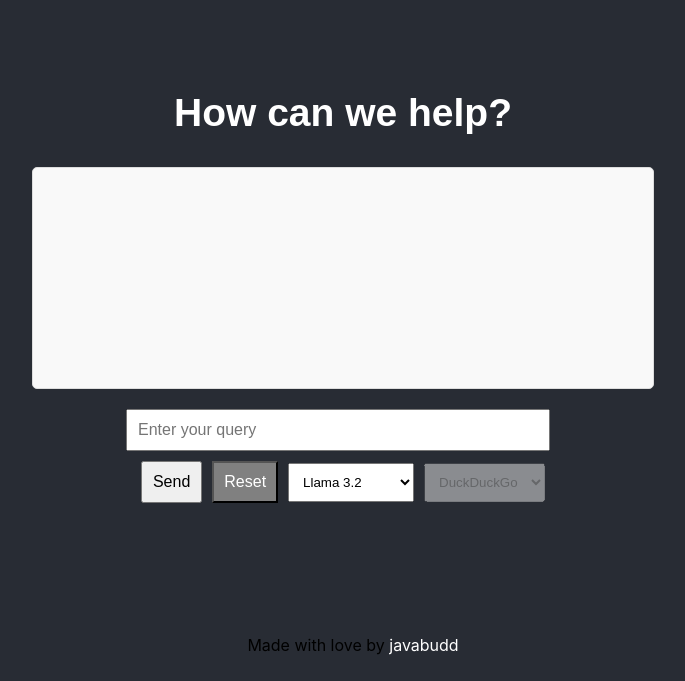
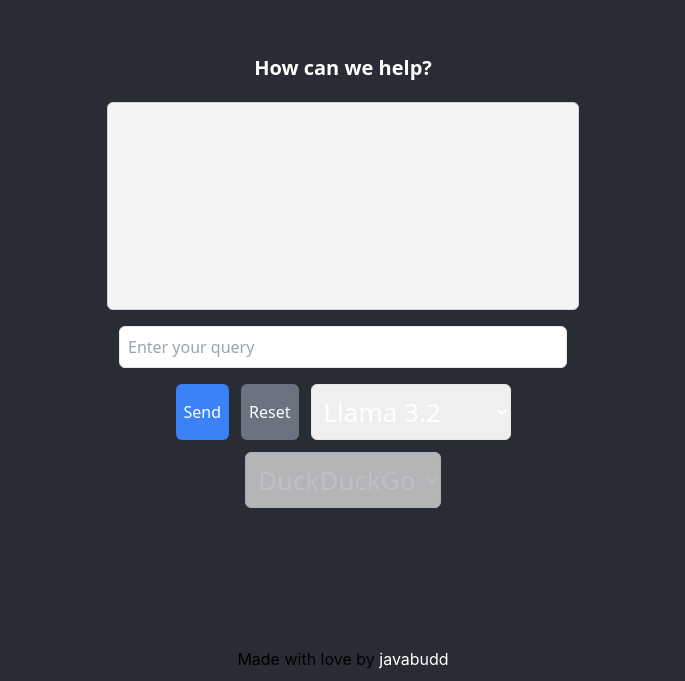
Before and after one commit to javabudd/oquery, a React (Create React App) app in the folder frontend/: page / in a window 1280 px wide. Shown: the part 119-800 px from the top of the page, without its empty margins (297-982 px from the left). Built offline with nearby package versions, Linux system fonts and the light colour scheme.

Commit message:
Add tailwind

```diff
--- a/frontend/package.json
+++ b/frontend/package.json
@@ -1,5 +1,5 @@
 {
-  "name": "frontend",
+  "name": "oquery-frontend",
   "version": "0.1.0",
   "private": true,
   "dependencies": {
@@ -39,5 +39,8 @@
       "last 1 firefox version",
       "last 1 safari version"
     ]
+  },
+  "devDependencies": {
+    "tailwindcss": "3"
   }
 }
--- a/frontend/src/QueryLlmComponent.tsx
+++ b/frontend/src/QueryLlmComponent.tsx
@@ -1,27 +1,26 @@
 import {useCallback, useEffect, useRef, useState} from "react";
 
 const API_URL = "https://javabudd.hopto.org/query";
-const DEFAULT_MODEL = 'llama3.2';
-const DEFAULT_SEARCH_ENGINE = 'duckduckgo';
+const DEFAULT_MODEL = "llama3.2";
+const DEFAULT_SEARCH_ENGINE = "duckduckgo";
 
 const QueryLlmComponent: React.FC = () => {
-	const [query, setQuery] = useState<string>("");
-	const [model, setModel] = useState<string | null>(null);
-	const [searchEngine, setSearchEngine] = useState<string | null>(null);
-	const [response, setResponse] = useState<string>("");
-	const [loading, setLoading] = useState<boolean>(false);
+	const [query, setQuery] = useState("");
+	const [model, setModel] = useState<string>(DEFAULT_MODEL);
+	const [searchEngine, setSearchEngine] = useState<string>(DEFAULT_SEARCH_ENGINE);
+	const [response, setResponse] = useState("");
+	const [loading, setLoading] = useState(false);
 	const [error, setError] = useState<string | null>(null);
 	const controllerRef = useRef<AbortController | null>(null);
 	const responseRef = useRef<HTMLDivElement | null>(null);
 
 	const sendRequest = useCallback(async () => {
-		if (!query.trim()) return; // Prevent empty queries
+		if (!query.trim()) return;
 
 		setLoading(true);
 		setError(null);
-		setResponse(""); // Clear previous response
+		setResponse("");
 
-		// Abort any previous request
 		if (controllerRef.current) {
 			controllerRef.current.abort();
 		}
@@ -30,20 +29,13 @@ const QueryLlmComponent: React.FC = () => {
 		controllerRef.current = controller;
 		const signal = controller.signal;
 
-		console.log("Sending query:", query);
-
 		try {
 			const res = await fetch(API_URL, {
 				method: "POST",
 				headers: {
 					"Content-Type": "application/json",
 				},
-				body: JSON.stringify({
-					model: model ? model : DEFAULT_MODEL,
-					message: query,
-					history: [],
-					searchEngine: searchEngine ? searchEngine : DEFAULT_SEARCH_ENGINE
-				}),
+				body: JSON.stringify({model, message: query, history: [], searchEngine}),
 				signal,
 			});
 
@@ -51,7 +43,6 @@ const QueryLlmComponent: React.FC = () => {
 				throw new Error(`Server error: ${res.statusText}`);
 			}
 
-			// Read and process the stream
 			const reader = res.body.getReader();
 			const decoder = new TextDecoder();
 			let result = "";
@@ -84,10 +75,10 @@ const QueryLlmComponent: React.FC = () => {
 		setQuery("");
 		setResponse("");
 		setError(null);
-		setModel(null);
+		setModel(DEFAULT_MODEL);
+		setSearchEngine(DEFAULT_SEARCH_ENGINE);
 	};
 
-	// Auto-scroll down when response updates
 	useEffect(() => {
 		if (responseRef.current) {
 			responseRef.current.scrollTop = responseRef.current.scrollHeight;
@@ -95,78 +86,33 @@ const QueryLlmComponent: React.FC = () => {
 	}, [response]);
 
 	return (
-		<div style={{padding: "20px", fontFamily: "Arial, sans-serif", textAlign: "center"}}>
-			<h2>How can we help?</h2>
-
-			<div
-				ref={responseRef}
-				style={{
-					marginTop: "20px",
-					color: "green",
-					whiteSpace: "pre-line",
-					textAlign: "center",
-					border: "1px solid #ddd",
-					padding: "10px",
-					borderRadius: "5px",
-					backgroundColor: "#f9f9f9",
-					width: '600px',
-					maxWidth: "600px",
-					margin: "20px auto",
-					overflowWrap: "break-word",
-					wordWrap: "break-word",
-					overflowY: "auto",
-					height: '200px',
-					maxHeight: "400px",
-				}}
-			>
+		<div className="p-5 font-sans text-center max-w-lg mx-auto">
+			<h2 className="text-xl font-bold">How can we help?</h2>
+			<div ref={responseRef}
+			     className="mt-5 text-green-600 whitespace-pre-line text-center border border-gray-300 p-3 rounded-md bg-gray-100 w-full max-w-lg mx-auto overflow-y-auto h-52 max-h-96 break-words">
 				{response && <strong>Response:</strong>}
 				<p>{response}</p>
 			</div>
 
-			{error && <p style={{marginTop: "20px", color: "red"}}>Error: {error}</p>}
-			<input
-				type="text"
-				placeholder="Enter your query"
-				value={query}
-				onChange={(e) => setQuery(e.target.value)}
-				disabled={loading}
-				style={{
-					padding: "10px",
-					marginRight: "10px",
-					width: "80%",
-					maxWidth: "400px",
-				}}
-			/>
+			{error && <p className="mt-5 text-red-500">Error: {error}</p>}
+			<input type="text" placeholder="Enter your query" value={query} onChange={(e) => setQuery(e.target.value)}
+			       disabled={loading} className="p-2 mt-4 w-full max-w-md border rounded-md"/>
 
-			<div style={{marginTop: "10px"}}>
+			<div className="mt-4 flex flex-wrap justify-center gap-3">
 				{loading ? (
-					<button onClick={stopRequest} style={{
-						padding: "10px",
-						marginRight: "10px",
-						backgroundColor: "red",
-						color: "white"
-					}}>
-						Cancel
-					</button>
+					<button onClick={stopRequest} className="p-2 bg-red-500 text-white rounded-md">Cancel</button>
 				) : (
 					<button onClick={sendRequest} disabled={loading}
-					        style={{padding: "10px", marginRight: "10px"}}>
-						Send
-					</button>
+					        className="p-2 bg-blue-500 text-white rounded-md">Send</button>
 				)}
-				<button onClick={resetForm}
-				        style={{padding: "10px", backgroundColor: "gray", color: "white"}}>
-					Reset
-				</button>
-				<select onChange={(e) => setModel(e.target.value)}
-				        style={{padding: "10px", marginLeft: "10px"}}>
-					<option selected={true} value={"llama3.2"}>Llama 3.2</option>
-					<option value={"phi4"}>phi4</option>
-					<option value={"deepseek-r1"}>DeepSeek-R1</option>
+				<button onClick={resetForm} className="p-2 bg-gray-500 text-white rounded-md">Reset</button>
+				<select onChange={(e) => setModel(e.target.value)} value={model} className="p-2 border rounded-md">
+					<option value="llama3.2">Llama 3.2</option>
+					<option value="phi4">phi4</option>
+					<option value="deepseek-r1">DeepSeek-R1</option>
 				</select>
-				<select disabled={true} onChange={(e) => setSearchEngine(e.target.value)}
-				        style={{padding: "10px", marginLeft: "10px"}}>
-					<option selected={true} value={"duckduckgo"}>DuckDuckGo</option>
+				<select disabled value={searchEngine} className="p-2 border rounded-md">
+					<option value="duckduckgo">DuckDuckGo</option>
 				</select>
 			</div>
 		</div>
--- a/frontend/src/index.css
+++ b/frontend/src/index.css
@@ -1,3 +1,7 @@
+@tailwind base;
+@tailwind components;
+@tailwind utilities;
+
 body {
   margin: 0;
   font-family: -apple-system, BlinkMacSystemFont, 'Segoe UI', 'Roboto', 'Oxygen',
--- /dev/null
+++ b/frontend/tailwind.config.js
@@ -0,0 +1,10 @@
+/** @type {import('tailwindcss').Config} */
+module.exports = {
+  content: [
+    "./src/**/*.{js,jsx,ts,tsx}",
+  ],
+  theme: {
+    extend: {},
+  },
+  plugins: [],
+}
```
Also changed, not shown: 1 other file (tests, documents, lock files or other folders).
